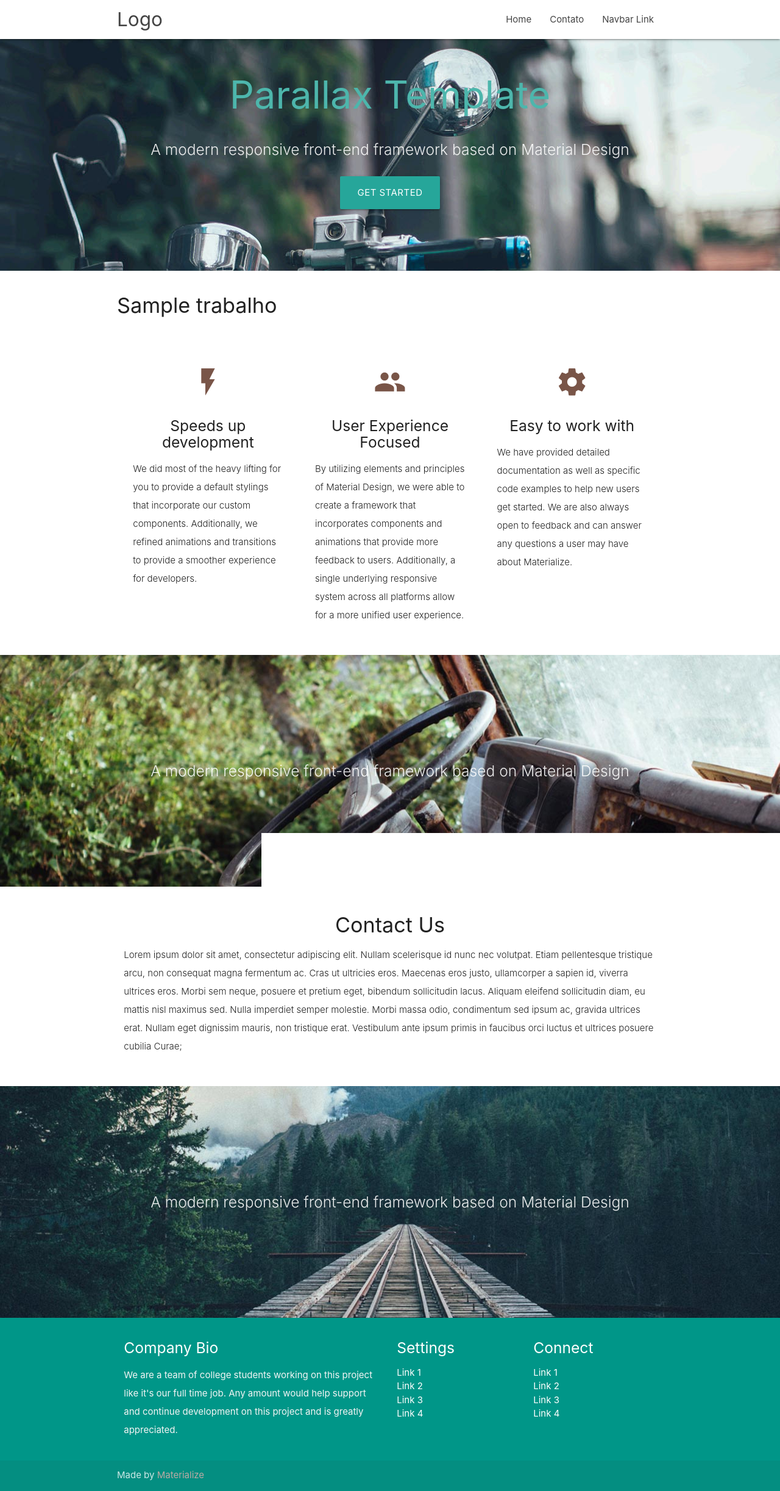
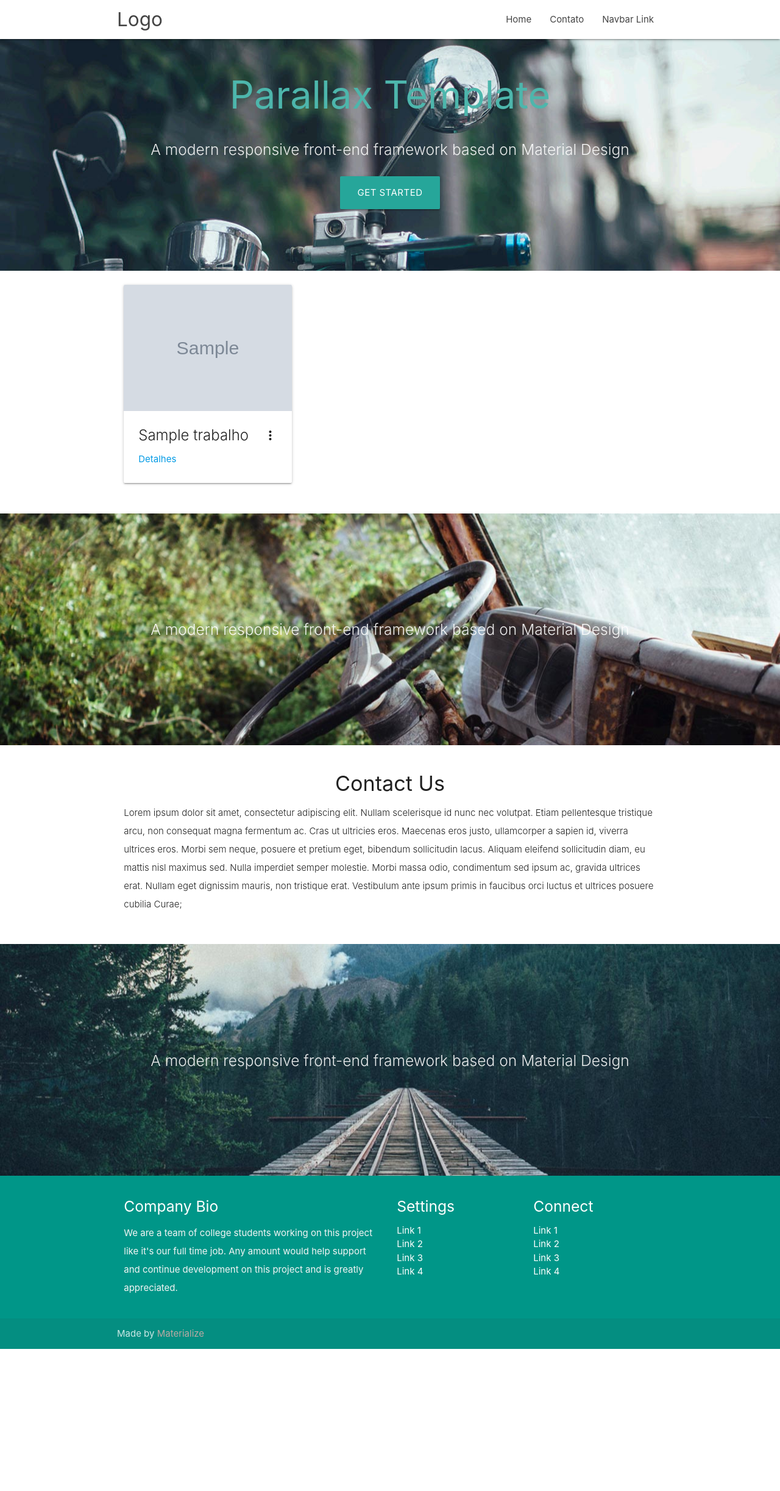
Before and after one commit to tiagocordeiro/dj-cloudinary-template, a Django app: page /portfolio in a window 1280 px wide. Shown: the whole page at 61% size. After the commit the page ends 2212 px from the top, so only its background shows below. Run offline with Django 3.2, Linux system fonts and the light colour scheme; tables that the repository leaves empty hold one stand-in row (values such as "Sample post"); grey boxes marked "Sample" are stand-in pictures; some libraries are stand-ins or nearby versions.

Commit message:
Ajustado portfolio

```diff
--- a/templates/portfolio.html
+++ b/templates/portfolio.html
@@ -34,49 +34,31 @@
     <div class="parallax"><img src="{% static "images/background1.jpg" %}" alt="Unsplashed background img 1"></div>
   </div>
 
-  <div class="container">
-    <div class="section">
-        {% for trabalho in trabalhos %}
-            <ul>
-                <li>
-                    <h4>{{ trabalho.name }}</h4>
-                </li>
-            </ul>
-        {% endfor %}
-    </div>
-  </div>
 
   <div class="container">
     <div class="section">
 
-      <!--   Icon Section   -->
+      <!--   Portfolio Section   -->
       <div class="row">
+
+        {% for trabalho in trabalhos %}
         <div class="col s12 m4">
-          <div class="icon-block">
-            <h2 class="center brown-text"><i class="material-icons">flash_on</i></h2>
-            <h5 class="center">Speeds up development</h5>
+            <div class="card">
+                <div class="card-image waves-effect waves-block waves-light">
+                  <img class="activator" src="{{ trabalho.image.url }}">
+                </div>
+                <div class="card-content">
+                  <span class="card-title activator grey-text text-darken-4">{{ trabalho.name }}<i class="material-icons right">more_vert</i></span>
+                  <p><a href="#">Detalhes</a></p>
+                </div>
+                <div class="card-reveal">
+                  <span class="card-title grey-text text-darken-4">{{ trabalho.name }}<i class="material-icons right">close</i></span>
+                  <p>{{ trabalho.desc }}</p>
+                </div>
+            </div>
+        </div>
+        {% endfor %}
 
-            <p class="light">We did most of the heavy lifting for you to provide a default stylings that incorporate our custom components. Additionally, we refined animations and transitions to provide a smoother experience for developers.</p>
-          </div>
-        </div>
-
-        <div class="col s12 m4">
-          <div class="icon-block">
-            <h2 class="center brown-text"><i class="material-icons">group</i></h2>
-            <h5 class="center">User Experience Focused</h5>
-
-            <p class="light">By utilizing elements and principles of Material Design, we were able to create a framework that incorporates components and animations that provide more feedback to users. Additionally, a single underlying responsive system across all platforms allow for a more unified user experience.</p>
-          </div>
-        </div>
-
-        <div class="col s12 m4">
-          <div class="icon-block">
-            <h2 class="center brown-text"><i class="material-icons">settings</i></h2>
-            <h5 class="center">Easy to work with</h5>
-
-            <p class="light">We have provided detailed documentation as well as specific code examples to help new users get started. We are also always open to feedback and can answer any questions a user may have about Materialize.</p>
-          </div>
-        </div>
       </div>
 
     </div>
```
